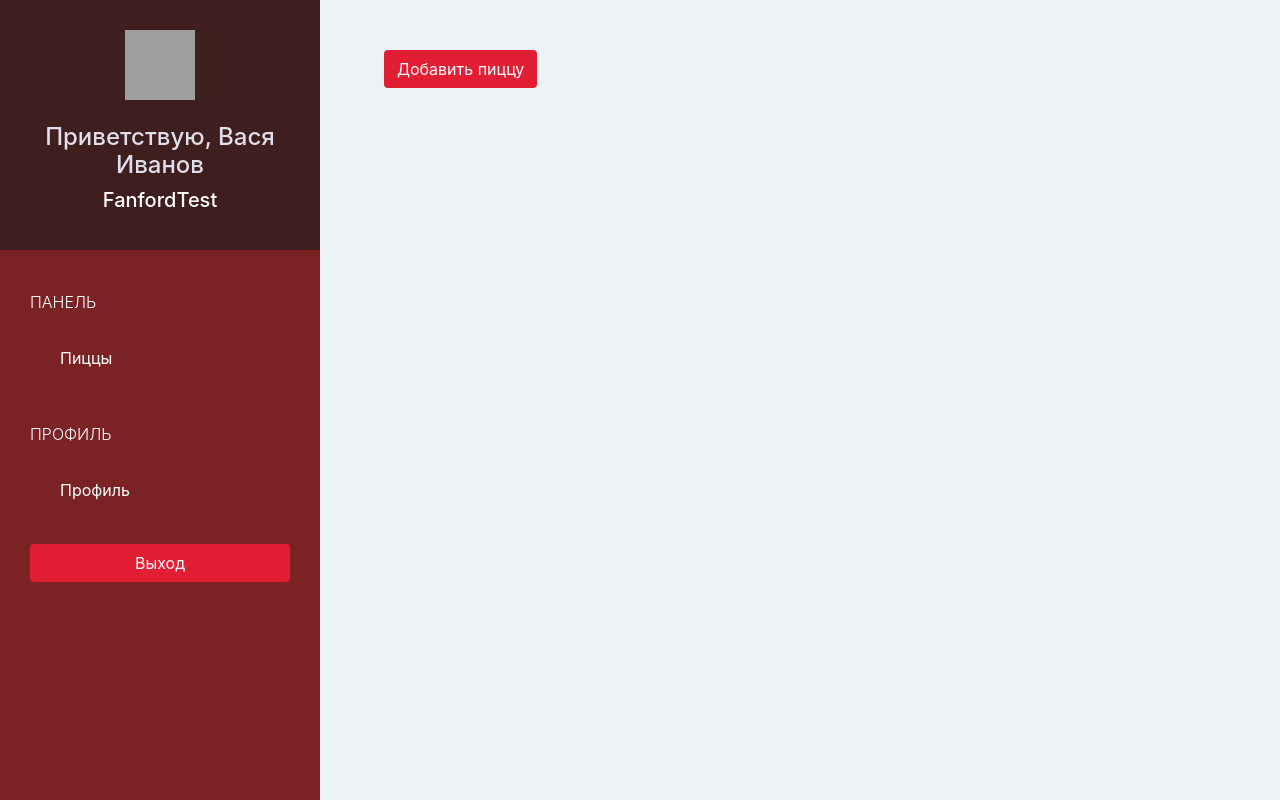
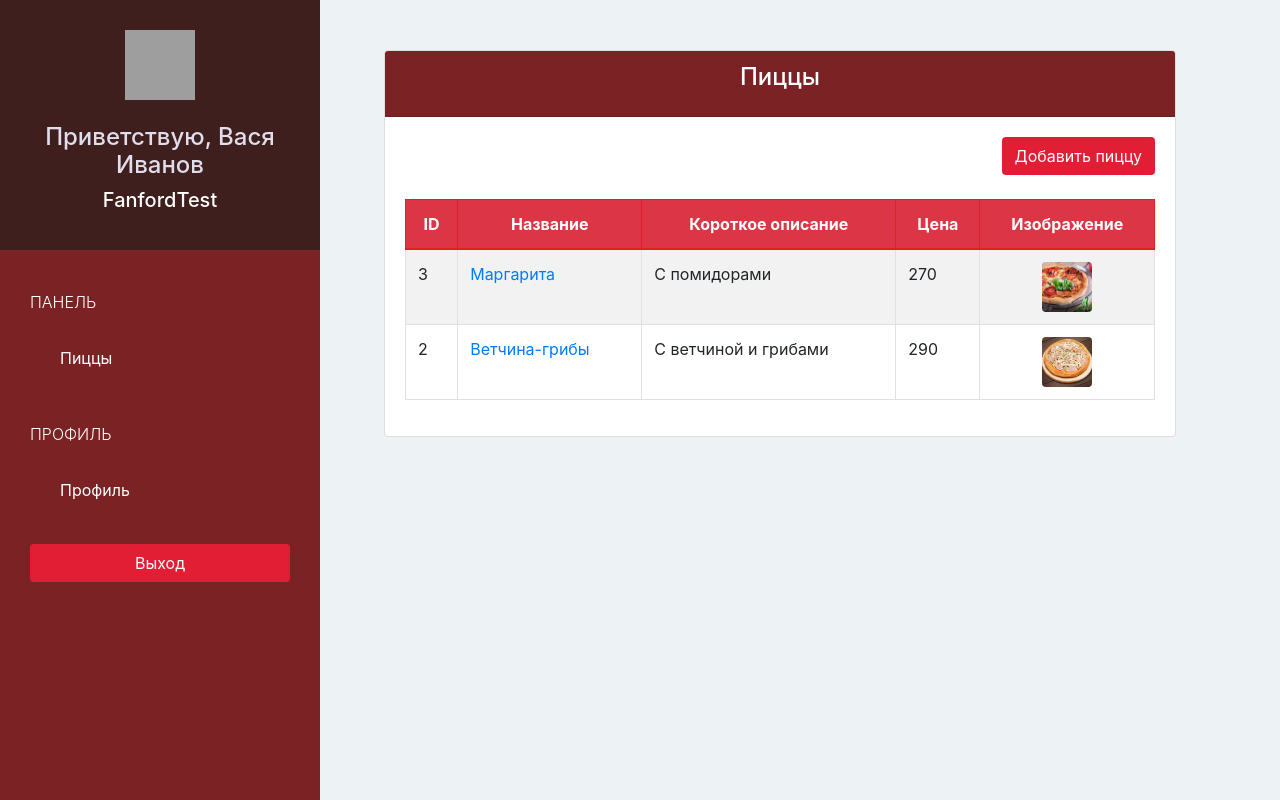
Before and after one commit to akigen/pizza-shop, a Django app: page /pizzashop/pizza in a window 1280 px wide. Run offline with Django 3.2, Linux system fonts and the light colour scheme; a user stored in the database is signed in; data comes from the database, SQL or seed files in the repository; both versions use the stored data as it was after the commit; some libraries are stand-ins or nearby versions; grey boxes are pictures that could not be loaded.

Commit message:
add page for displaying pizzas from db

```diff
--- a/pizzashopapp/static/css/style.css
+++ b/pizzashopapp/static/css/style.css
@@ -5,6 +5,10 @@ body {
 }
 .bg-ruby {
   background-color: #7B2324;
+}
+
+.bg-red {
+  background-color: #E21E25;
 }
 
 .text-white {
@@ -107,3 +111,13 @@ body {
 .content .panel {
   border: none;
 }
+
+.table > thead > tr > th,
+.table > thead > tr > td {
+  vertical-align: middle;
+}
+
+.table,
+.table > thead > tr > th {
+  border-color: #E31E25;
+}
--- a/pizzashopapp/templates/pizzashop/pizza.html
+++ b/pizzashopapp/templates/pizzashop/pizza.html
@@ -1,7 +1,44 @@
 {% extends 'pizzashop/base.html' %}
 
 {% block page %}
-    <div class="offset-lg-4 col-lg-8">
-        <a href="{% url 'pizzashop-add-pizza' %}" class="btn btn-red">Добавить пиццу</a>
+    <div class="offset-lg-4 col-lg-10">
+        <div class="card">
+            <div class="card-header bg-ruby">
+                <h4 class="card-title text-center text-white">
+                    Пиццы
+                </h4>
+            </div>
+            <div class="card-body">
+                <div class="text-right">
+                    <a href="{% url 'pizzashop-add-pizza' %}" class="btn btn-red">Добавить пиццу</a>
+                    <br/>
+                    <br/>
+                </div>
+                <table class="table table-bordered table-hover table-striped">
+                    <thead>
+                    <tr class="bg-danger text-white text-center">
+                        <th>ID</th>
+                        <th>Название</th>
+                        <th>Короткое описание</th>
+                        <th>Цена</th>
+                        <th>Изображение</th>
+                    </tr>
+                    </thead>
+                    <tbody>
+                    {% for pizza in pizzas %}
+                        <tr>
+                            <td scope="row">{{ pizza.id }}</td>
+                            <td><a href="#">{{ pizza.name }}</a></td>
+                            <td>{{ pizza.short_description }}</td>
+                            <td>{{ pizza.price }}</td>
+                            <td class="text-center"><img class="rounded"
+                                src="{{ MEDIA_URL }}{{ pizza.image }}" width="50" height="50">
+                            </td>
+                        </tr>
+                    {% endfor %}
+                    </tbody>
+                </table>
+            </div>
+        </div>
     </div>
 {% endblock %}
--- a/pizzashopapp/views.py
+++ b/pizzashopapp/views.py
@@ -5,6 +5,7 @@ from pizzashopapp.forms import UserForm, PizzaShopForm, UserFormForEdit, PizzaFo
 from django.contrib.auth.models import User
 from django.contrib.auth import authenticate, login
 
+from pizzashopapp.models import Pizza
 
 # Create your views here.
 def home(request):
@@ -18,7 +19,10 @@ def pizzashop_home(request):
 
 @login_required(login_url='/pizzashop/sign-in/')
 def pizzashop_pizza(request):
-    return render(request, 'pizzashop/pizza.html', {})
+    pizzas = Pizza.objects.filter(pizzashop=request.user.pizzashop).order_by("-id")
+    return render(request, 'pizzashop/pizza.html', {
+        'pizzas': pizzas
+    })
 
 
 @login_required(login_url='/pizzashop/sign-in/')
```
Also changed, not shown: db.sqlite3, media/pizza_images/margarita_gqUp8uT.jpg (added), media/pizza_images/proschutto-fungi.jpg (added).
